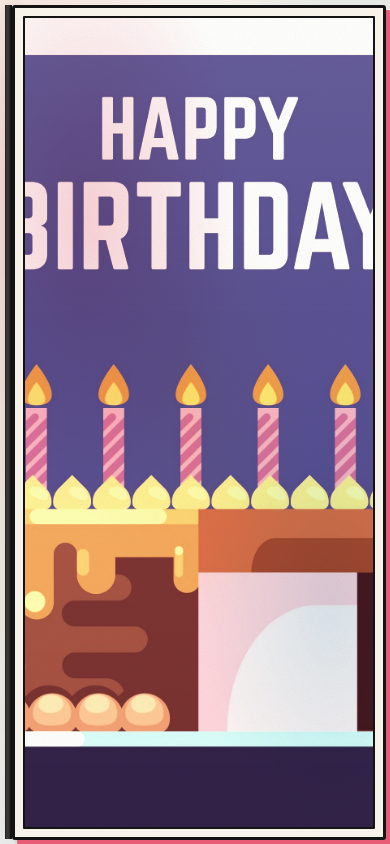
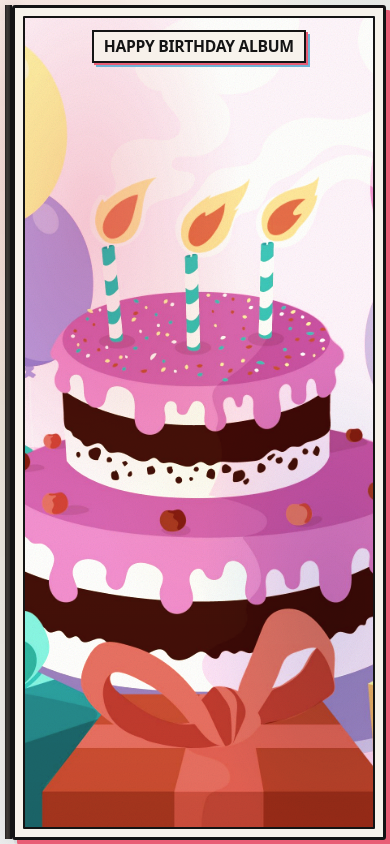
Before and after one commit to Daniellios/dr, a React (Vite) app: page / in a window 390 px wide. Built offline with nearby package versions, Linux system fonts and the light colour scheme; a web font is replaced by a local one.

Commit message:
adjustments

```diff
--- a/src/App.jsx
+++ b/src/App.jsx
@@ -1,7 +1,7 @@
 import { useCallback, useEffect, useLayoutEffect, useMemo, useRef, useState } from "react";
 import { birthdayMessageRu } from "./data/message";
 import { getAlbumPhotoUrls } from "./data/albumPhotos";
-import bookCoverImage from "../assets/4065863.jpg";
+import bookCoverImage from "../assets/book-cover.jpg";
 import giftBoxImage from "../assets/gift-box.png";
 import StampFlyCard from "./components/StampFlyCard";
 import BolshoiTicketReveal from "./components/BolshoiTicketReveal";
@@ -15,10 +15,10 @@ const TEXT_SCALES = [
 ];
 
 const PHOTO_SCALES = [
-  { w: 1.32, h: 1.46 },
-  { w: 1.24, h: 1.38 },
-  { w: 1.41, h: 1.33 },
-  { w: 1.28, h: 1.52 }
+  { w: 1.06, h: 1.5 },
+  { w: 1.02, h: 1.44 },
+  { w: 1.1, h: 1.42 },
+  { w: 1.04, h: 1.56 }
 ];
 
 const SCROLL_END_PX = 24;
@@ -278,6 +278,9 @@ export default function App() {
                           className="book-cover-photo"
                           style={{ backgroundImage: `url(${bookCoverImage})` }}
                         />
+                        <div className="book-cover-title-wrap" aria-hidden="true">
+                          <p className="book-cover-title">Happy Birthday Album</p>
+                        </div>
                         <div className="book-cover-photo-soften" aria-hidden="true" />
                         <div className="book-cover-riso" aria-hidden="true" />
                         <div className="stamp-fly-grain" aria-hidden="true" />
--- a/src/data/albumPhotos.js
+++ b/src/data/albumPhotos.js
@@ -1,6 +1,6 @@
 /** JPEG / PNG / WebP in project `assets/` (same folder as book cover). Cover file is excluded. */
 
-const COVER_FILENAME = "4065863.jpg";
+const COVER_FILENAME = "book-cover.jpg";
 
 const modules = import.meta.glob("../../assets/*.{jpg,jpeg,png,webp,JPG,JPEG,PNG,WEBP}", {
   eager: true,
--- a/src/styles/landing.css
+++ b/src/styles/landing.css
@@ -196,7 +196,10 @@ body::after {
   height: 100%;
   min-width: 0;
   width: 100%;
-  padding: clamp(10px, 2.2vmin, 22px);
+  padding-top: clamp(10px, 2.2vmin, 22px);
+  padding-left: clamp(10px, 2.2vmin, 22px);
+  padding-right: clamp(14px, 2.8vmin, 28px);
+  padding-bottom: clamp(14px, 2.8vmin, 28px);
   display: flex;
   flex-direction: column;
   overflow: visible;
@@ -327,6 +330,35 @@ body::after {
   background-position: center;
   background-repeat: no-repeat;
   filter: contrast(1.07) saturate(0.82) brightness(1.03) sepia(0.14);
+}
+
+.book-cover-title-wrap {
+  position: absolute;
+  left: clamp(10px, 2.2vmin, 18px);
+  right: clamp(10px, 2.2vmin, 18px);
+  top: clamp(12px, 2.8vmin, 26px);
+  z-index: 3;
+  pointer-events: none;
+  display: flex;
+  justify-content: center;
+}
+
+.book-cover-title {
+  margin: 0;
+  padding: clamp(0.4rem, 1.2vmin, 0.62rem) clamp(0.72rem, 2.25vmin, 1.15rem);
+  border: 2px solid var(--ink);
+  background: rgba(247, 243, 235, 0.86);
+  box-shadow:
+    2px 2px 0 var(--riso-pink),
+    4px 4px 0 var(--riso-blue);
+  font-family: var(--font-display);
+  font-weight: 700;
+  font-size: clamp(1.08rem, 2.45vmin, 1.6rem);
+  letter-spacing: -0.02em;
+  line-height: 1.1;
+  text-transform: uppercase;
+  text-align: center;
+  color: var(--ink);
 }
 
 .book-cover-photo-soften {
@@ -1188,6 +1220,33 @@ body::after {
 }
 
 @media (max-width: 720px) {
+  :root {
+    --mobile-card-edge-pad: clamp(10px, 4vw, 18px);
+  }
+
+  .external {
+    overflow-y: auto;
+    -webkit-overflow-scrolling: touch;
+    touch-action: pan-y;
+  }
+
+  .horizontal-scroll-wrapper {
+    width: 100%;
+    height: 100dvh;
+    transform: none;
+    transform-origin: center center;
+    overflow-y: auto;
+    overflow-x: hidden;
+    -webkit-overflow-scrolling: touch;
+    touch-action: pan-y;
+    padding: 22vh var(--mobile-card-edge-pad) 10rem;
+  }
+
+  .img-wrapper {
+    width: 100%;
+    transform: translateZ(0) scale(0.96) translateY(var(--slot-ty)) translateX(var(--slot-tx));
+  }
+
   .book-cover-stage {
     padding: clamp(4px, 1.2vw, 10px);
   }
@@ -1205,20 +1264,53 @@ body::after {
     background-position: center top;
   }
 
+  .book-cover-title {
+    font-size: clamp(0.98rem, 3.9vw, 1.32rem);
+    padding: 0.38rem 0.62rem;
+  }
+
   .img-wrapper {
     min-height: 56vh;
   }
 
   .horizontal-scroll-wrapper {
-    gap: 10vh;
+    gap: 3.8vh;
   }
 
   .stamp-fly {
-    width: min(calc(60vh * var(--card-w-scale)), calc(84vw * var(--card-w-scale)));
+    width: min(calc(56vh * var(--card-w-scale)), 100%);
   }
 
   .img-wrapper {
     min-height: calc(56vh * max(1, var(--slot-v-scale)));
+  }
+
+  .slower {
+    transform: translateZ(0) scale(1.06) translateY(-7vh);
+  }
+
+  .slower-down {
+    transform: translateZ(0) scale(1.06) translateY(10vh);
+  }
+
+  .faster {
+    transform: translateZ(0) scale(0.9) translateY(9vh);
+  }
+
+  .faster1 {
+    transform: translateZ(0) scale(0.9) translateY(7vh);
+  }
+
+  .vertical {
+    transform: translateZ(0) scale(1.08);
+  }
+
+  .headline-slot {
+    min-height: calc(72vh * max(1, var(--slot-v-scale)));
+  }
+
+  .headline-slot.slower {
+    transform: translateZ(0) scale(1.03) translateY(3vh);
   }
 
   .stamp-fly-frame {
@@ -1235,18 +1327,27 @@ body::after {
     min-height: 30vh;
   }
 
+  .stamp-fly-field--photo {
+    min-height: 41vh;
+  }
+
+  .stamp-fly-photo {
+    background-size: cover;
+    background-position: center center;
+  }
+
   .gift-wrapper {
     width: min(72vh, 92vw);
   }
 
   .gift-slot {
     min-height: 58vh;
-    transform: rotate(90deg) translateZ(0.1px) scale(0.9) translateY(0) translateX(0);
+    transform: translateZ(0) scale(0.96) translateY(0) translateX(0);
   }
 }
 
 @media (max-width: 460px) {
   .gift-slot {
-    transform: rotate(90deg) translateZ(0.1px) scale(0.9) translateY(0) translateX(12vw);
+    transform: translateZ(0) scale(0.96) translateY(0) translateX(0);
   }
 }
```
Also changed, not shown: assets/4065863.jpg (deleted), assets/book-cover.jpg (added).
